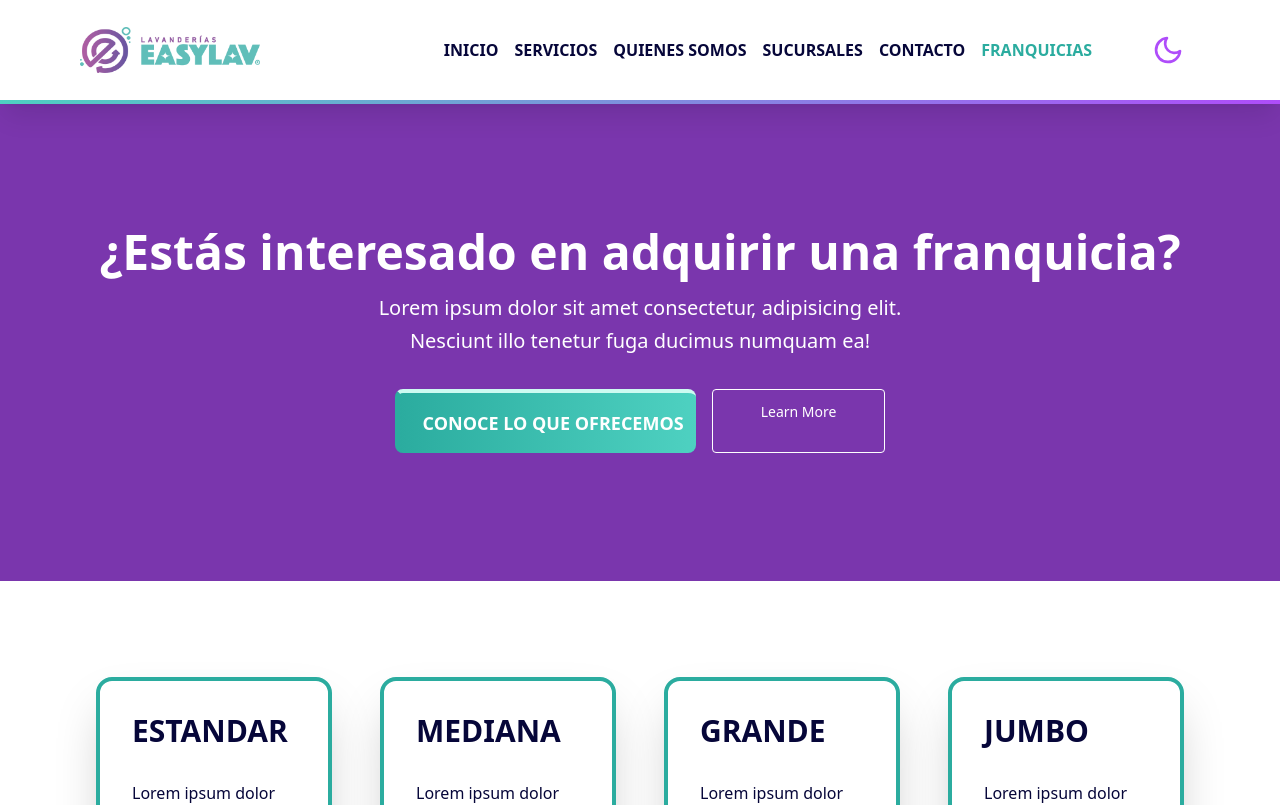
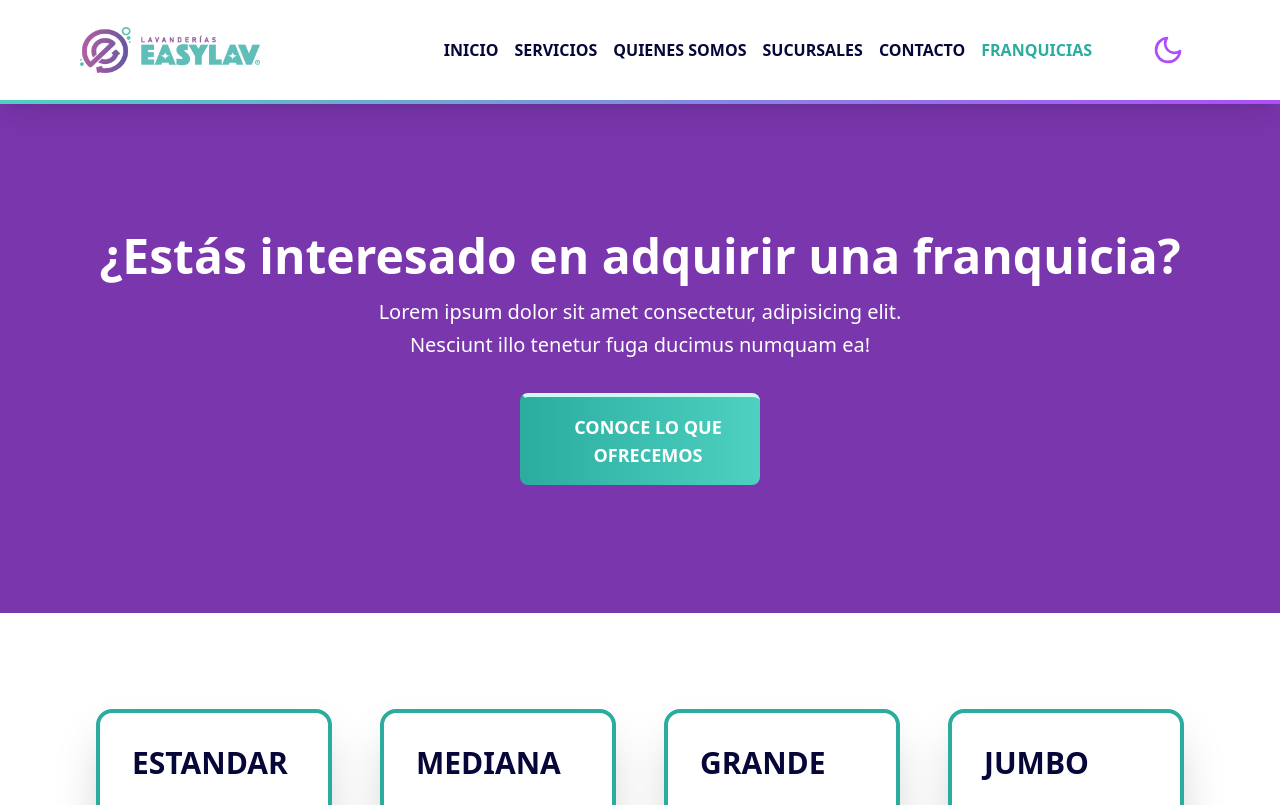
Before and after one commit to dspwebstudiomx/easylav-react, a React (Vite) app: page /franquicias in a window 1280 px wide. Shown: the top 805 px of the page. Built offline with nearby package versions, Linux system fonts and the light colour scheme.

Commit message:
`Refactor Button component and update FranquiciasTarjetas and PaquetesFranquicias pages with new Button component`

```diff
--- a/src/components/buttons/Button.jsx
+++ b/src/components/buttons/Button.jsx
@@ -1,8 +1,10 @@
-
+// Importaciones
 import { scrollWithOffset } from 'functions';
 import PropTypes from 'prop-types';
 import { HashLink } from 'react-router-hash-link/dist/react-router-hash-link.cjs.production';
 
+
+// Estilos
 const BUTTON_UI = {
   DISPLAY: "flex items-center justify-center gap-0",
   HEIGHT: "h-auto",
@@ -14,9 +16,12 @@ const BUTTON_UI = {
   LETTER_SPACING: "tracking-wider sm:tracking-normal",
   ANIMATION:
     "transition ease-in-out delay-150 bg-blue-500 hover:-translate-y-1 hover:scale-110 hover:bg-indigo-500 duration-300",
+  MAX_WIDTH: "w-[240px]"
+
 };
 
-const ButtonUI = `${BUTTON_UI.DISPLAY} ${BUTTON_UI.HEIGHT} ${BUTTON_UI.FONT_SIZE} ${BUTTON_UI.PADDING} ${BUTTON_UI.FONT_WEIGHT} ${BUTTON_UI.ROUNDED} ${BUTTON_UI.TEXT_TRANSFORM} ${BUTTON_UI.LETTER_SPACING} ${BUTTON_UI.ANIMATION}`
+// Estructura
+const ButtonUI = `${BUTTON_UI.DISPLAY} ${BUTTON_UI.HEIGHT} ${BUTTON_UI.FONT_SIZE} ${BUTTON_UI.PADDING} ${BUTTON_UI.FONT_WEIGHT} ${BUTTON_UI.ROUNDED} ${BUTTON_UI.TEXT_TRANSFORM} ${BUTTON_UI.LETTER_SPACING} ${BUTTON_UI.ANIMATION} ${BUTTON_UI.MAX_WIDTH}`
 
 const Button = ({ backgroundColor, title, border, icon, type, onClick, href, textColor, width, name }) => {
   return (
--- a/src/pages/franquicias/FranquiciasTarjetas.jsx
+++ b/src/pages/franquicias/FranquiciasTarjetas.jsx
@@ -55,6 +55,8 @@ const FranquiciasTarjetas = () => {
 
   return (
     <>
+
+      /
       <SEOFriendly
         title="Franquicias | Easylav: Tu lavandería ideal"
         url="easylav-react.netlify.app/franquicias"
@@ -66,7 +68,7 @@ const FranquiciasTarjetas = () => {
         ogType="website"
       />
       <Navbar />
-      <div className='bg-light mt-[100px] sm:mt-0 xl:mt-[100px] b-[100px]'>
+      <div className='bg-light mt-[100px] sm:mt-0 xl:mt-[80px] pb-[100px]'>
         {/* Banner */}
         <section className="bg-secondary_dark text-light px-8 dark:bg-primary_dark">
           <div className="mx-auto max-w-screen-2xl px-4 py-32 lg:flex lg:h-2xl lg:items-center">
@@ -83,14 +85,7 @@ const FranquiciasTarjetas = () => {
               </p>
 
               <div className="mt-8 flex flex-wrap justify-center gap-4">
-                <ButtonPrimary title='Conoce lo que ofrecemos' href='franquicias/#Sobre-franquicias' />
-
-                <a
-                  className="block w-full rounded border border-blue-600 px-12 py-3 text-sm font-medium text-white hover:bg-blue-600 focus:outline-none focus:ring active:bg-blue-500 sm:w-auto"
-                  href="#Sobre-franquicias"
-                >
-                  Learn More
-                </a>
+                <ButtonPrimary title='Conoce lo que ofrecemos' href='#sobre-nuestras-franquicias' />
               </div>
             </div>
           </div>
@@ -102,7 +97,7 @@ const FranquiciasTarjetas = () => {
         {/* Paquetes de Franquicias */}
 
         {/* Contenido */}
-        <Section className="flex flex-col sm:gap-12" id='Sobre-franquicias'>
+        <Section className="flex flex-col sm:gap-12" id='sobre-nuestras-franquicias'>
           <Container>
             {/* Title */}
             <div className="w-full px-4 sm:px-0">
--- a/src/pages/franquicias/PaquetesFranquicias.jsx
+++ b/src/pages/franquicias/PaquetesFranquicias.jsx
@@ -24,7 +24,7 @@ const PaquetesFranquicias = () => {
     document.body.style.overflow = !showModal && "hidden";
   };
   return (
-    <Section className={styles}>
+    <Section className={styles} id='paquetes-franquicias'>
       <Container>
         <ul className="grid grid-cols-1 gap-8 sm:grid-cols-2 xl:grid-cols-4 md:gap-12 max-w-screen-2xl mx-auto">
 
```
